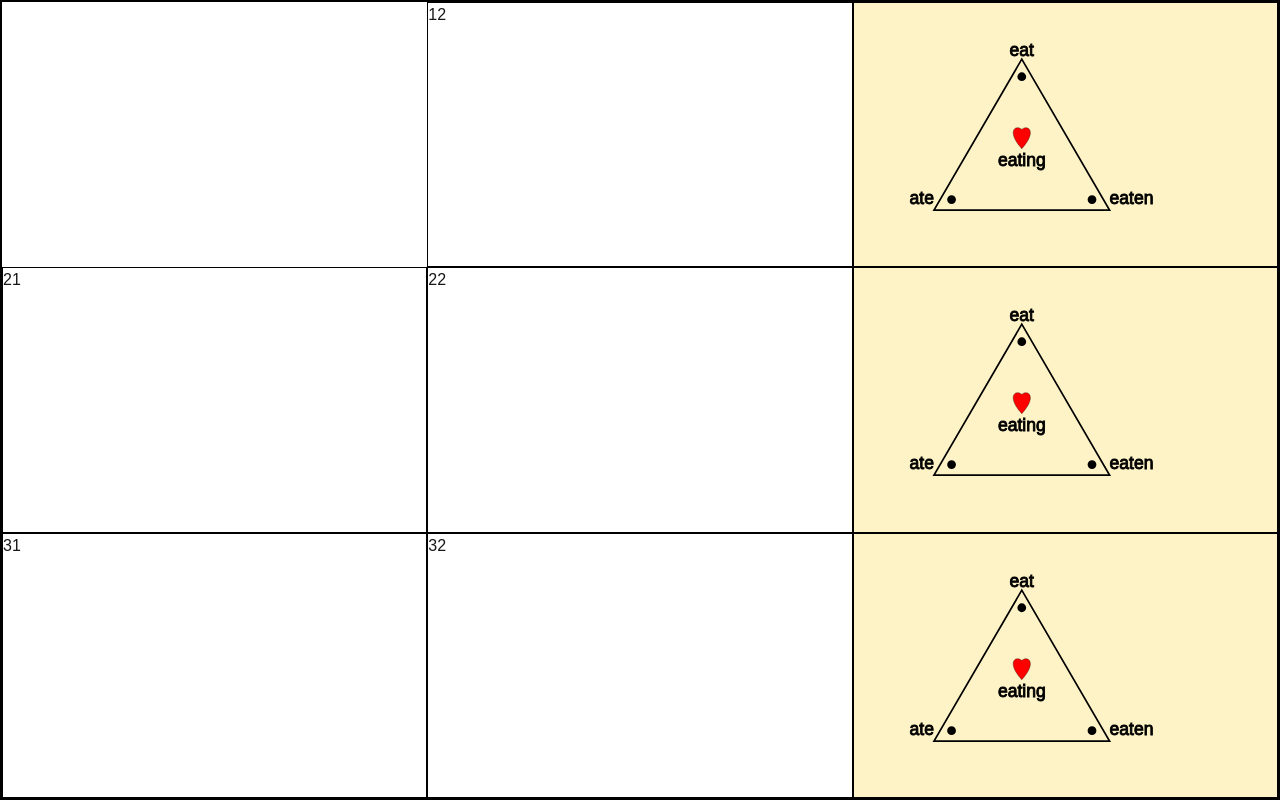
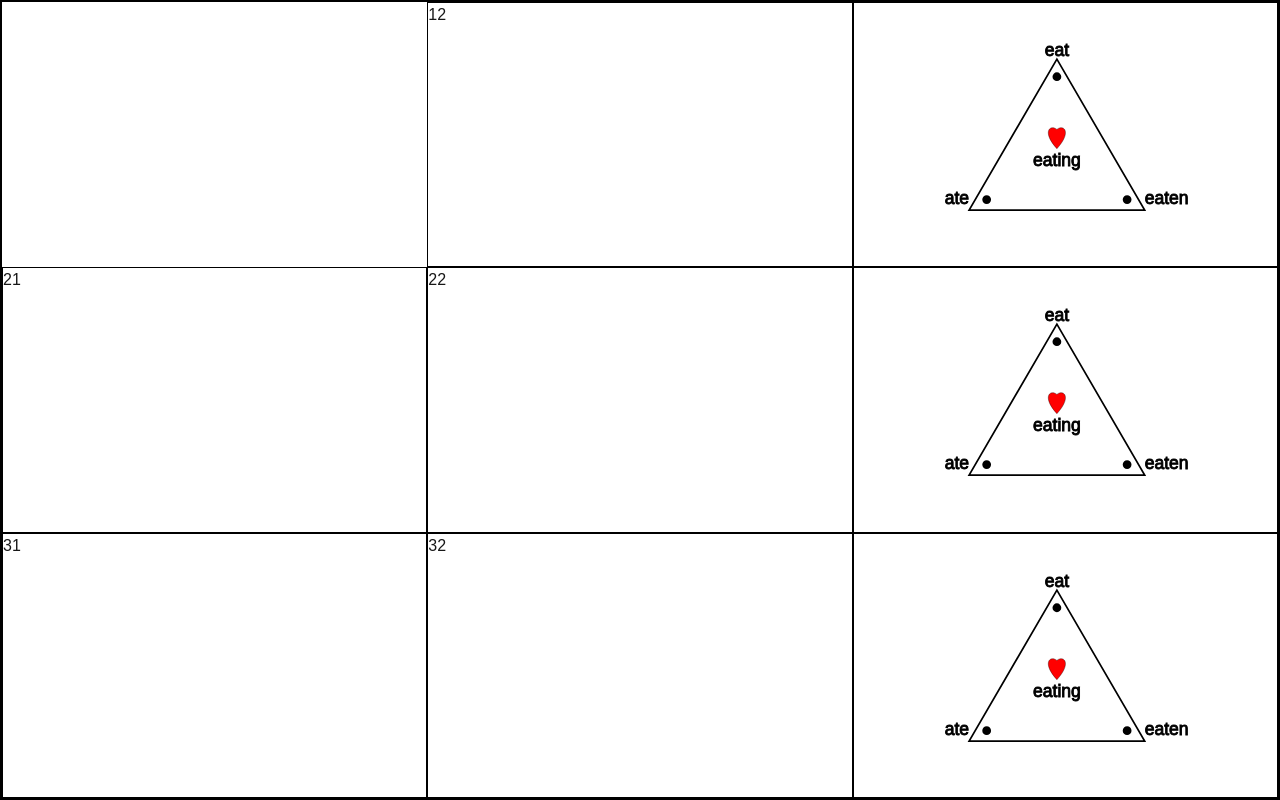
Before and after one commit to riwepo/grammar-triangles, a Next.js app: page / in a window 1280 px wide. Built offline with nearby package versions, Linux system fonts and the light colour scheme.

Commit message:
adjust viewbox x pass in uuid

```diff
--- a/src/components/verb-triangle.jsx
+++ b/src/components/verb-triangle.jsx
@@ -1,22 +1,22 @@
 import { cn } from "@/lib/utils/css-class";
 
-function VerbTriangle({ colour, verbForms, className }) {
+function VerbTriangle({ uuid, colour, verbForms, className }) {
   return (
-    <div className={cn(className, "bg-amber-100")}>
+    <div className={cn(className)}>
       <svg
         width="100%"
         height="100%"
-        viewBox="-50 -75 150 150"
+        viewBox="-70 -75 150 150"
         xmlns="http://www.w3.org/2000/svg"
       >
         <defs>
           <polygon
-            id="triangle"
+            id={`${uuid}triangle`}
             points="-50,43 0,-43 50,43"
             fill="none"
             stroke={colour}
           />
-          <g id="head">
+          <g id={`${uuid}head`}>
             <circle cx="0" cy="-33" r="2" stroke="black" fill="black" />
             <text
               x="0"
@@ -30,7 +30,7 @@ function VerbTriangle({ colour, verbForms, className }) {
               {verbForms.head}
             </text>
           </g>
-          <g id="preterite">
+          <g id={`${uuid}preterite`}>
             <circle cx="-40" cy="37" r="2" stroke="black" fill="black" />
             <text
               x="-50"
@@ -45,7 +45,7 @@ function VerbTriangle({ colour, verbForms, className }) {
               {verbForms.preterite}
             </text>
           </g>
-          <g id="past-participle">
+          <g id={`${uuid}past-participle`}>
             <circle cx="40" cy="37" r="2" stroke="black" fill="black" />
             <text
               x="50"
@@ -60,7 +60,7 @@ function VerbTriangle({ colour, verbForms, className }) {
               {verbForms.pastParticiple}
             </text>
           </g>
-          <g id="present-participle">
+          <g id={`${uuid}present-participle`}>
             <path
               transform="scale(0.1, 0.1)"
               d="M0,-30
@@ -84,12 +84,11 @@ function VerbTriangle({ colour, verbForms, className }) {
             </text>
           </g>
         </defs>
-        <use href="#triangle" x="0" y="0" />
-        <use href="#head" x="0" y="0" />
-        <use href="#preterite" x="0" y="0" />
-        <use href="#past-participle" x="0" y="0" />
-        <use href="#present-participle" x="0" y="0" />
-        <use href="#heart" transform="scale(0.1, 0.1)" x="0" y="0" />
+        <use href={`#${uuid}triangle`} x="0" y="0" />
+        <use href={`#${uuid}head`} x="0" y="0" />
+        <use href={`#${uuid}preterite`} x="0" y="0" />
+        <use href={`#${uuid}past-participle`} x="0" y="0" />
+        <use href={`#${uuid}present-participle`} x="0" y="0" />
       </svg>
     </div>
   );
```
